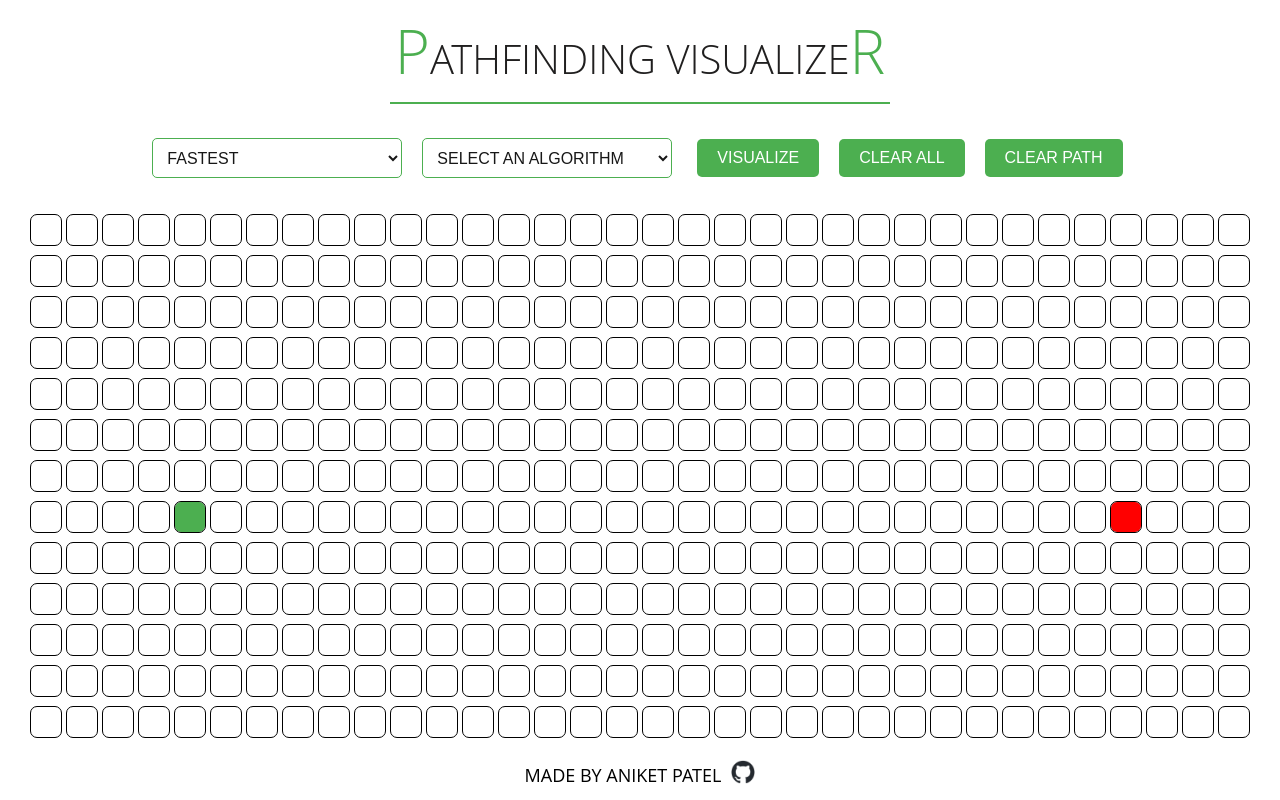
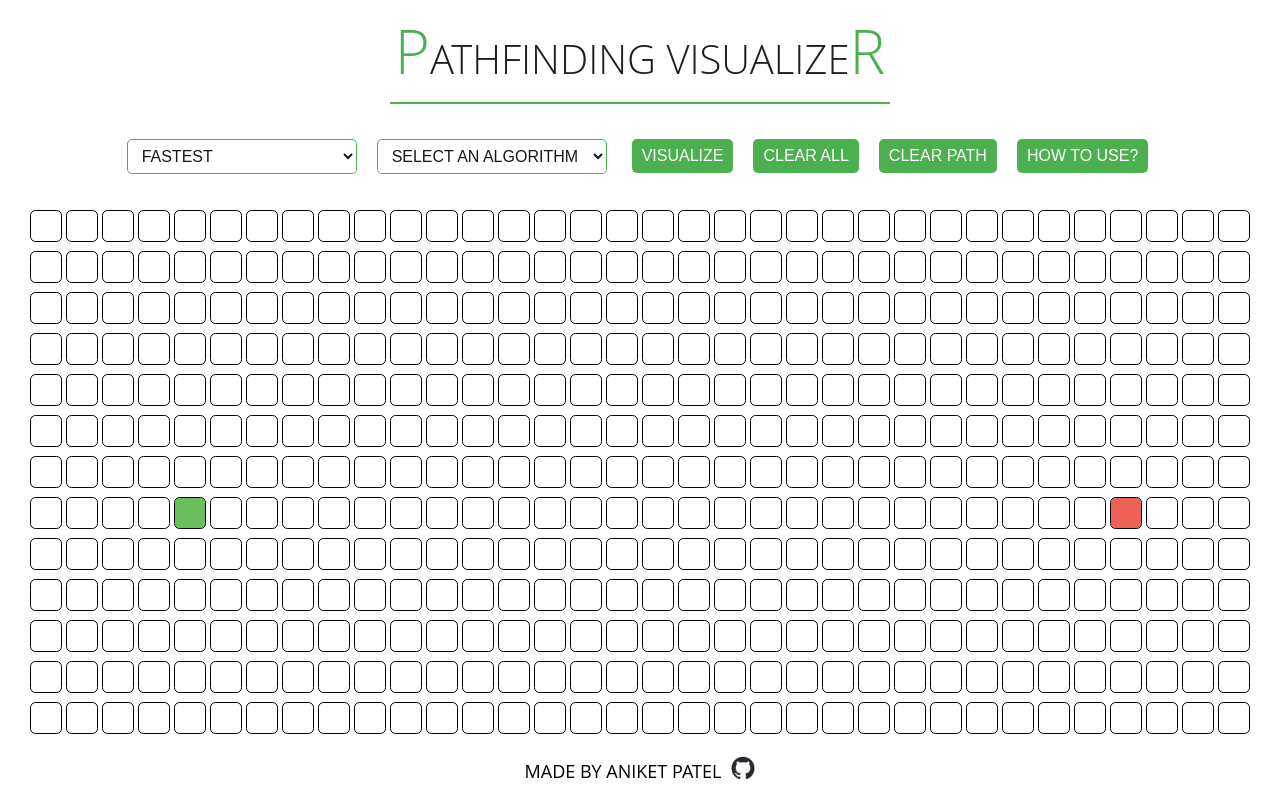
Before and after one commit to aniketpatel12/PathFinding-Visualizer, a React (Create React App) app: page / in a window 1280 px wide. Built offline with nearby package versions, Linux system fonts and the light colour scheme.

Commit message:
Added Help Button Functionality

```diff
--- a/src/PathFindingVisualizer/Node/Node.css
+++ b/src/PathFindingVisualizer/Node/Node.css
@@ -38,7 +38,7 @@
   outline: 1px solid #000000;
   display: inline-block;
   margin: 3px; /* Adjust the margin to add spacing between nodes */
-  border-radius: 20%;
+  border-radius: 15%;
 }
 
 .node-finish {
@@ -153,8 +153,8 @@
     border-radius: 5px;
     background-color: #fff;
     cursor: pointer;
-    width: 250px; /* Set a fixed width for the drop-down menu and buttons */
-    height: 40px; /* Set a fixed height for the drop-down menu and buttons */
+    width: 230px; /* Set a fixed width for the drop-down menu and buttons */
+    height: 35px; /* Set a fixed height for the drop-down menu and buttons */
   }
 
 .custom-select:focus {
@@ -173,7 +173,7 @@
 
 button {
     margin: 10px;
-    padding: 10px 20px;
+    padding: 8px 10px;
     font-size: 16px;
     text-transform: uppercase;
     border: none;
@@ -241,9 +241,81 @@ body {
 }
 
 .format-pre pre {
-  background: #49483e;
-  color: #f7f7f7;
   padding: 10px;
   font-size: 14px;
   font-family: "Open Sans", -apple-system, BlinkMacSystemFont, "Segoe UI", Roboto, Oxygen-Sans, Ubuntu, Cantarell, "Helvetica Neue", Helvetica, Arial, sans-serif;
 }
+
+.how-to-use-item {
+  display: flex;
+  align-items: center;
+  justify-content: space-between; /* Add this to separate node and description */
+  margin-bottom: 10px;
+  padding: 5px;
+  width: auto; /* Add padding for better spacing */
+}
+
+.node-start {
+  background-color: #6cbf5d;
+}
+
+.node-finish {
+  background-color: #ed6255;
+}
+
+.node-wall {
+  background-color: #444;
+}
+
+.node-shortest {
+  background-color:  rgb(255, 254, 106);
+}
+
+.node-visited {
+  background-color:  rgb(255, 254, 106);
+}
+
+.button-visualize {
+  background-color: #3498db;
+}
+
+.button-clear-all {
+  background-color: #e74c3c;
+}
+
+.button-clear-path {
+  background-color: #f39c12;
+}
+
+.button-how-to-use {
+  background-color: #2ecc71;
+}
+
+.description {
+  flex: 1;
+  text-align: left;
+  margin-left: 8px;
+  text-transform: uppercase;
+  font-family: "Open Sans", -apple-system, BlinkMacSystemFont, "Segoe UI", Roboto, Oxygen-Sans, Ubuntu, Cantarell, "Helvetica Neue", Helvetica, Arial, sans-serif;
+}
+
+.title-line {
+  content: '';
+  display: block;
+  width: 230px;
+  height: 2px;
+  background-color: #4caf50;
+  margin: 3px auto;
+  margin-top: 0px;
+  margin-bottom: 5px;
+}
+
+
+.information-line {
+  content: '';
+  display: block;
+  width: 500px;
+  height: 1px;
+  background-color: #4caf50;
+  margin: 10px auto;
+}
--- a/src/PathFindingVisualizer/PathfindingVisualizer.jsx
+++ b/src/PathFindingVisualizer/PathfindingVisualizer.jsx
@@ -151,29 +151,7 @@ export default class PathfindingVisualizer extends Component {
     } else if (selectedAlgorithm === 'BFS') {
       this.VisualizeBFS();
     }
-
-    // if (isSafeToVisualize){
-    // }
   };
-
-  // checkStartAndTargetNodes = () => {
-  //   const { grid } = this.state;
-
-  //   // Logic to check if start and target nodes are covered with walls
-  //   const isStartNodeCovered = this.isNodeFullyCovered(grid, this.getStartNode());
-  //   const isTargetNodeCovered = this.isNodeFullyCovered(grid, this.getTargetNode());
-
-  //   // Display an alert if the target node is fully covered
-  //   if (isTargetNodeCovered) {
-  //     this.setState({
-  //       isAlertVisible: true,
-  //       alertMessage: "Target node is fully covered with walls. Please adjust the walls.",
-  //     });
-  //   }
-
-  //   // Return true if it's safe to start visualization, false otherwise
-  //   return !isTargetNodeCovered;
-  // };
 
   isNodeFullyCovered = (grid, node) => {
     const { row, col } = node;
@@ -206,31 +184,23 @@ export default class PathfindingVisualizer extends Component {
 
   showAlert(message) {
     Swal.fire({
-      title: 'Alert',
+      title: 'ALERT',
       text: message,
       icon: 'error',
-      confirmButtonColor: '#3085d6',
+      confirmButtonColor: '#2ecc71',
       confirmButtonText: 'OK'
     });
   }
 
   showInfo(message){
-    // Swal.fire({
-    //   position: "top-end",
-    //   icon: "success",
-    //   title: "Visualization Completed",
-    //   text: message,
-    //   confirmButtonColor: '#3085d6',
-    //   confirmButtonText: 'OK'
-    // });
     Swal.fire({
       html: '<pre>' + message + '</pre>',
       customClass: {
-        popup: 'format-pre'
+        popup: 'description'
       },
       icon: 'success',
-      title: "Visualization Completed",
-      confirmButtonColor: '#3085d6',
+      title: "VISUALIZATION COMPLETED",
+      confirmButtonColor: '#2ecc71',
       confirmButtonText: 'Ok'
     });
   }
@@ -318,6 +288,8 @@ export default class PathfindingVisualizer extends Component {
         this.animateShortestPathAStar(nodesInShortestPathOrder);
         setTimeout(() => {
           this.setState({ isVisualized: false, disableDropDown: false });
+          // Show the result of the Algorithm after Visualization
+          this.showAlgorithmResults(visitedNodesInOrder, nodesInShortestPathOrder);
       }, animationSpeed * visitedNodesInOrder.length);
     }, animationSpeed * visitedNodesInOrder.length);
   }
@@ -351,6 +323,8 @@ export default class PathfindingVisualizer extends Component {
       this.animateShortestPath(nodesInShortestPathOrder);
       setTimeout(() => {
         this.setState({ isVisualized: false, disableDropDown: false });
+        // Show the result of the Algorithm after Visualization
+        this.showAlgorithmResults(visitedNodesInOrder, nodesInShortestPathOrder);
       }, animationSpeed * nodesInShortestPathOrder.length);
     }, animationSpeed * visitedNodesInOrder.length);
   }
@@ -371,6 +345,8 @@ export default class PathfindingVisualizer extends Component {
       this.animateShortestPath(nodesInShortestPathOrder);
       setTimeout(() => {
         this.setState({ isVisualized: false, disableDropDown: false });
+        // Show the result of the Algorithm after Visualization
+        this.showAlgorithmResults(visitedNodesInOrder, nodesInShortestPathOrder);
       }, animationSpeed * visitedNodesInOrder.length);
     }, animationSpeed * visitedNodesInOrder.length);
   }
@@ -445,6 +421,51 @@ export default class PathfindingVisualizer extends Component {
     const message = `Total No. of Visited Nodes: ${visitedNodes.length}\n` +
                     `Nodes in Shortest Path: ${nodesInShortestPathOrder.length}\n`;
     this.showInfo(message);
+  }
+
+  showUserManual(){
+    Swal.fire({
+      title: 'HOW TO USE?',
+      html: `
+      <div class="title-line"></div><br>
+      <div class="how-to-use-item">
+        <div class="node node-start"></div>
+        <div class="description">Start Node</div>
+        <div class="node node-finish"></div>
+        <div class="description">Target Node</div>
+      </div>
+      <div class="how-to-use-item">
+        <div class="node node-shortest"></div>
+        <div class="description">Shortest Node</div>
+        <div class="node node-visited"></div>
+        <div class="description">Visited Node</div>
+      </div>
+      <div class="how-to-use-item">
+        <div class="node node-wall"></div>
+        <div class="description">Wall Node - Click to Place or Remove</div>
+      </div>
+      <div class="how-to-use-item">
+        <div class="information-line"></div>
+      </div>
+      <div class="how-to-use-item">
+        <div class="description">1. Move Start Node and Target Node by dragging</div>
+      </div>
+      <div class="how-to-use-item">
+        <div class="description">2. Make Walls by clicking on any node</div>
+      </div>
+      <div class="how-to-use-item">
+        <div class="description">3. Move the wall by dragging</div>
+      </div>
+      <div class="how-to-use-item">
+        <div class="description">4. Select the Animation Speed and Algorithm from the drop-down menu</div>
+      </div>
+      <div class="how-to-use-item">
+        <div class="description">5. Visualize the Selected Algorithm</div>
+      </div>
+      `,
+      confirmButtonText: 'Ok',
+      confirmButtonColor: '#2ecc71'
+    });
   }
 
 resetGrid() {
@@ -524,6 +545,9 @@ render() {
             </button>
             <button className={disableDropDown || isVisualized ? 'disabled-button' : ''} onClick={() => this.clearPath()} disabled={isVisualized || disableDropDown}>
               Clear Path
+            </button>
+            <button className={disableDropDown || isVisualized ? 'disabled-button' : ''} onClick={() => this.showUserManual()} disabled={isVisualized || disableDropDown}>
+              How to use?
             </button>
           </div>
         </div>
```
